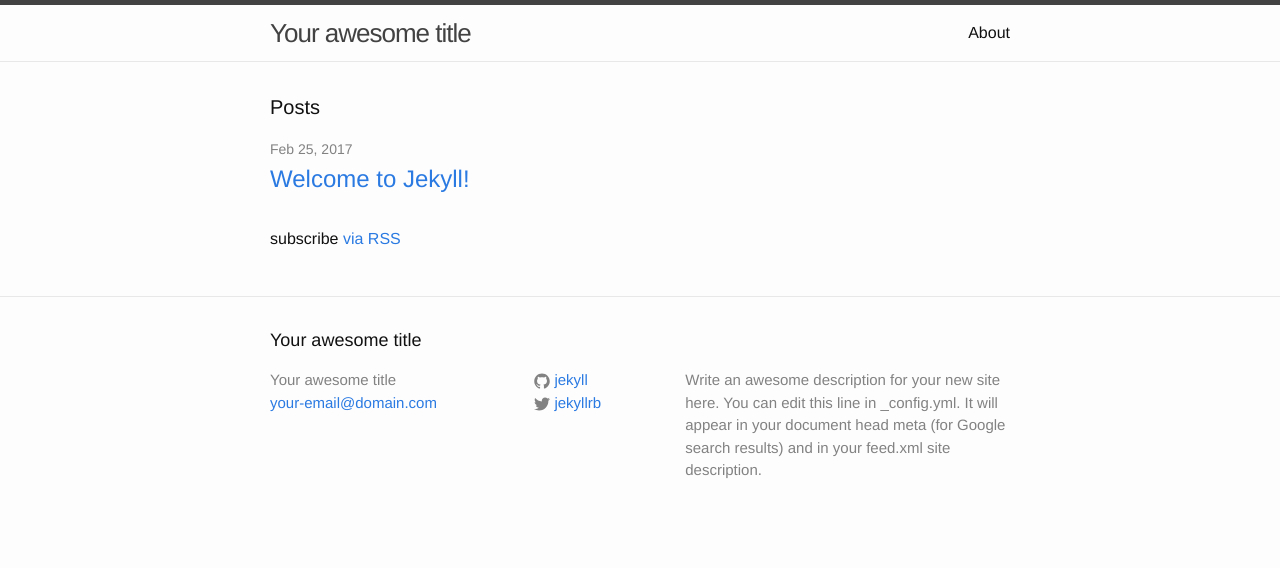
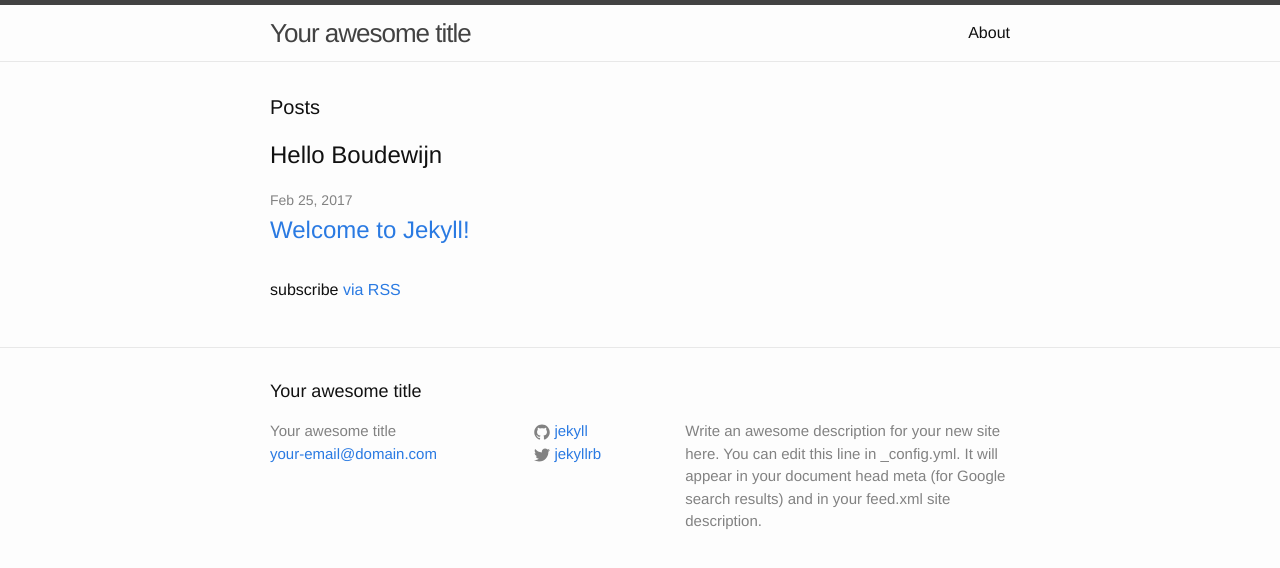
Before and after one commit to bjfgroot/bjfgroot.github.io, a Jekyll site: the page built from index.html, in a window 1280 px wide. Shown: the top 568 px of the page. Built offline with Jekyll 4.4.1, drawn with Linux system fonts in a browser that asks for light colours.

Commit message:
Update index.html

```diff
--- a/index.html
+++ b/index.html
@@ -5,6 +5,7 @@ layout: default
 <div class="home">
 
   <h1 class="page-heading">Posts</h1>
+  <h2> Hello Boudewijn</h2>
 
   <ul class="post-list">
     {% for post in site.posts %}
```
